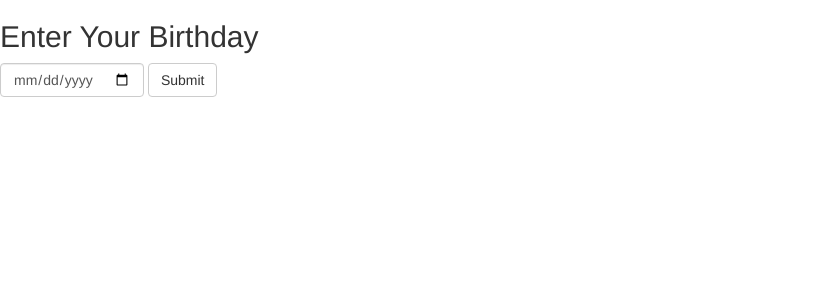
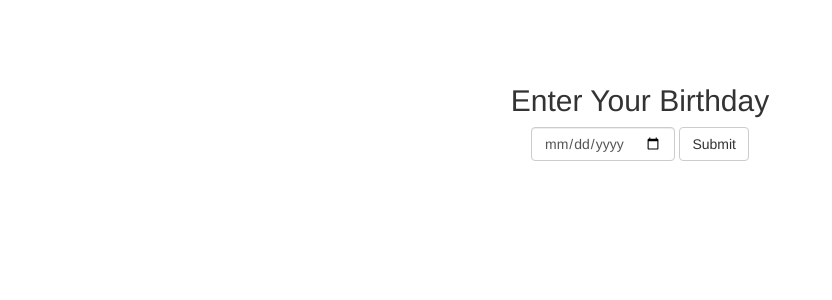
Before and after one commit to rojil-shrestha23/Age-teller-react, a React (Create React App) app: page / in a window 1280 px wide. Shown: the top 300 px of the page, without its empty margins (0-832 px from the left). Built offline with nearby package versions, Linux system fonts and the light colour scheme.

Commit message:
created app.css file to give custom css and here gives the style to move the date control to center

```diff
--- /dev/null
+++ b/src/components/App.css
@@ -0,0 +1,5 @@
+.App{
+    padding: 5%;
+    text-align: center;
+    font-size: 16px;
+}
--- a/src/components/App.js
+++ b/src/components/App.js
@@ -1,10 +1,11 @@
 import React from 'react';
 import {Form, FormControl, Button} from 'react-bootstrap';
+import './App.css';
 
 class App extends React.Component{
     render() {
         return(
-            <div>
+            <div className= "App">
                 <Form inline>
                     <h2> Enter Your Birthday</h2>
                     <FormControl type = "date">
```
